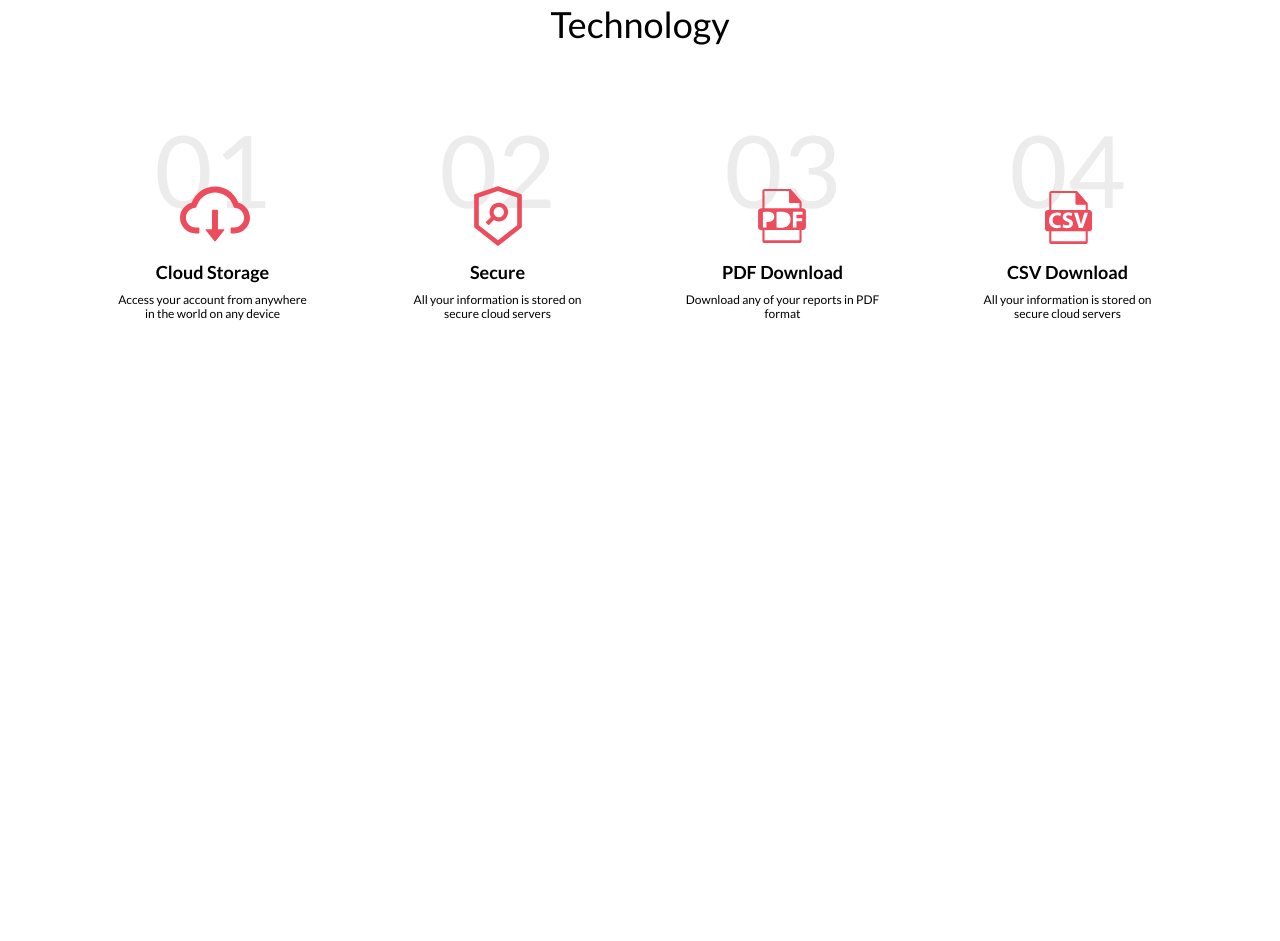
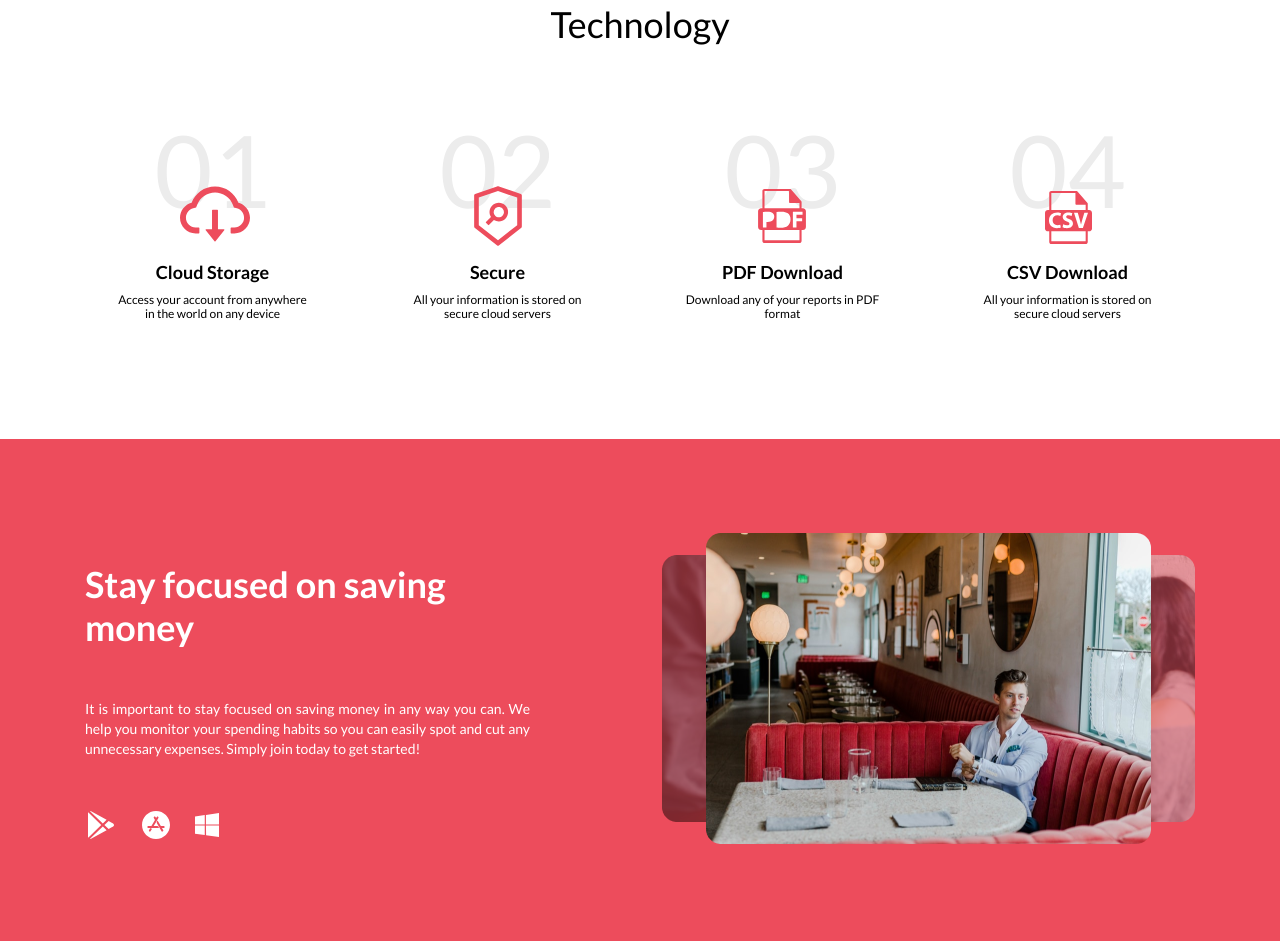
Before and after one commit to tatysheva/cloudbudget, a website built with Parcel: page index.html in a window 1280 px wide. Shown: the part 2011-2952 px from the top of the page. Before the commit the page ends 2450 px from the top, so only its background shows below. Built offline with nearby package versions, Linux system fonts and the light colour scheme.

Commit message:
feat: add getStarted section

```diff
--- /dev/null
+++ b/css/_getStarted.scss
@@ -0,0 +1,30 @@
+.getStarted {
+    background: #ed4c5c;
+    padding: 94px 0;
+}
+
+.getStarted-content {
+    display: flex;
+    justify-content: space-between;
+    text-align: left;
+}
+
+.getStarted-description {
+    width: 445px;
+}
+
+.getStarted__title {
+    font-size: 3.6rem;
+    line-height: 43px;
+    color: #ffffff;
+    padding-top: 30px;
+}
+
+.getStarted__subtitle {
+    font-weight: normal;
+    font-size: 1.4rem;
+    padding: 50px 0;
+    line-height: 20px;
+    text-align: justify;
+    color: #ffffff;
+}
--- a/css/_technology.scss
+++ b/css/_technology.scss
@@ -56,7 +56,7 @@
     line-height: 22px;
 }
 
-.techology-content__subtitile {;
+.techology-content__subtitile {
     font-size: 1.2rem;
     line-height: 14px;
     padding: 0 30px 4px;
--- a/css/style.scss
+++ b/css/style.scss
@@ -34,4 +34,5 @@ a {
 @import "./hero";
 @import "./overview";
 @import "./features";
-@import "./technology"
+@import "./technology";
+@import "./getStarted";
--- a/index.html
+++ b/index.html
@@ -132,6 +132,23 @@
             </div>
         </div>
     </section>
+    <section class="getStarted">
+        <div class="container">
+            <div class="getStarted-content">
+                <div class="getStarted-description">
+                    <h2 class="getStarted__title">Stay focused on saving money</h2>
+                    <p class="getStarted__subtitle">It is important to stay focused on saving money in any way you can.
+                        We
+                        help you monitor your spending habits so you can easily spot and cut any unnecessary expenses.
+                        Simply join today to get started!</p>
+                    <img src="./img/app.svg" alt="">
+                </div>
+                <div class="getStarted-slider">
+                    <img src="./img/Slider.png" alt="">
+                </div>
+            </div>
+        </div>
+    </section>
 </body>
 
 </html>
```
